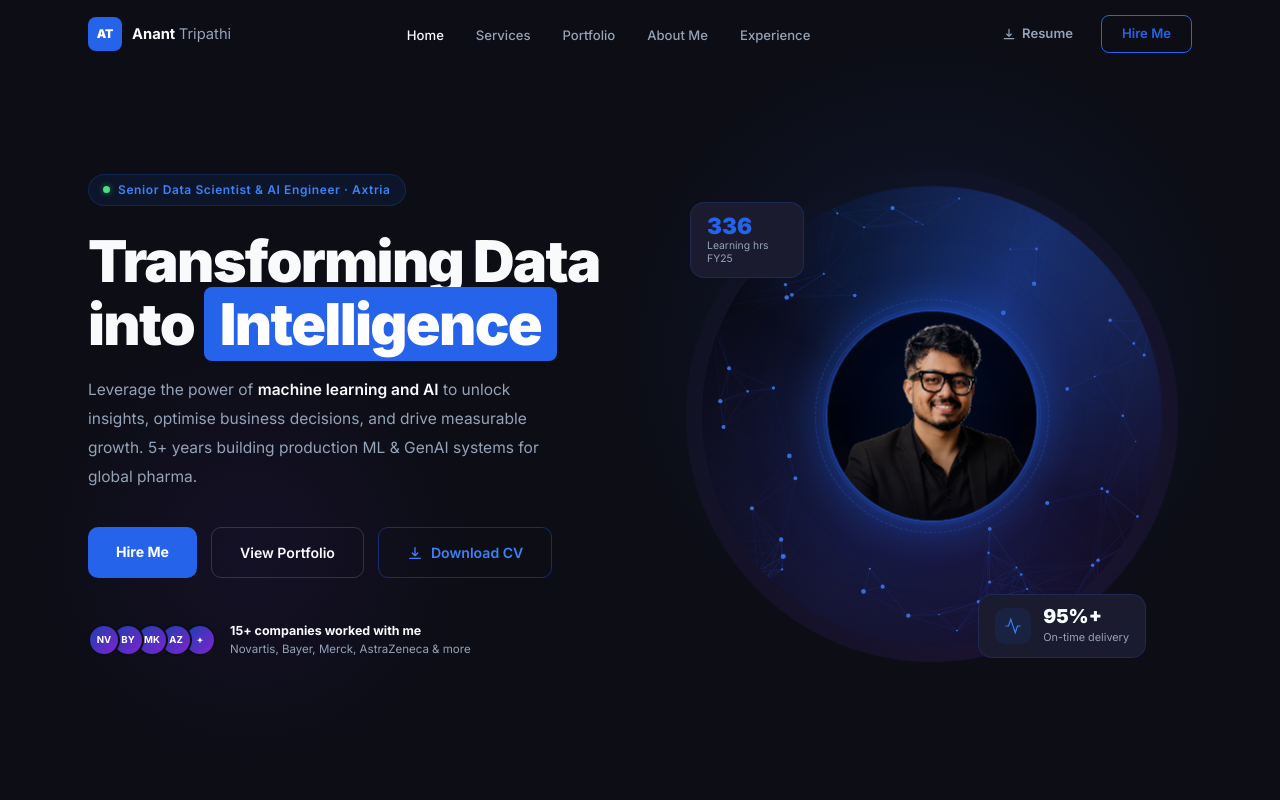
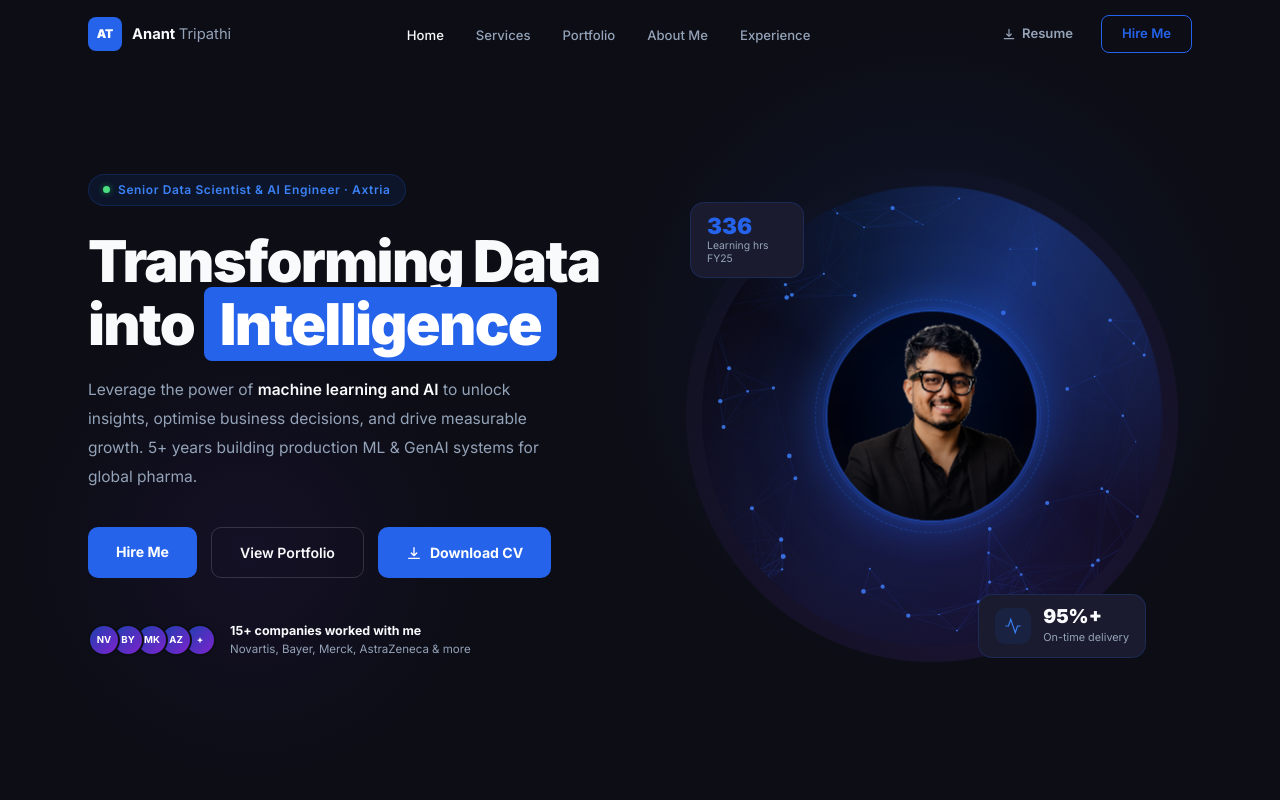
Before and after one commit to ananttripathiak/ananttripathiak.github.io, a Next.js app: page / in a window 1280 px wide. Shown: the top 800 px of the page. Built offline with nearby package versions, Linux system fonts and the light colour scheme.

Commit message:
style: make Download CV button same prominence as Hire Me

```diff
--- a/src/components/Hero.tsx
+++ b/src/components/Hero.tsx
@@ -136,7 +136,7 @@ export default function Hero() {
             <a
               href="/Anant_Tripathi_Resume.pdf"
               download="Anant_Tripathi_Resume.pdf"
-              className="inline-flex items-center gap-2 px-7 py-3.5 border border-accent/40 text-accent-light text-[0.88rem] font-semibold rounded-[10px] hover:border-accent hover:bg-accent/10 hover:-translate-y-0.5 transition-all duration-200"
+              className="inline-flex items-center gap-2 px-7 py-3.5 bg-accent text-white text-[0.88rem] font-bold rounded-[10px] hover:bg-accent-light hover:-translate-y-0.5 hover:shadow-[0_8px_24px_rgba(37,99,235,0.4)] transition-all duration-200"
             >
               <svg className="w-4 h-4 shrink-0" fill="none" stroke="currentColor" strokeWidth={2} viewBox="0 0 24 24">
                 <path strokeLinecap="round" strokeLinejoin="round" d="M12 4v12m0 0l-4-4m4 4l4-4M4 20h16" />
```
